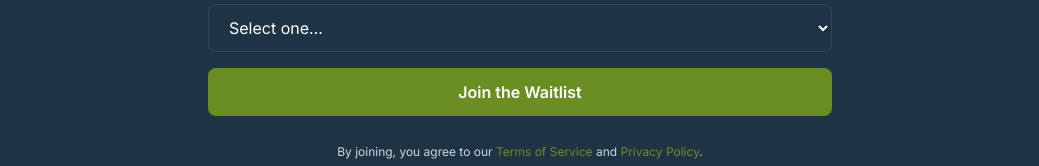
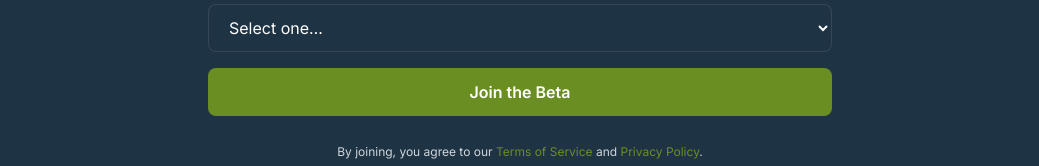
Before and after one commit to Fortified-Freedom-Network/filterparent-website, a Next.js app: page / in a window 1280 px wide. Shown: the part 4064-4230 px from the top of the page, without its empty margins (120-1159 px from the left). Built offline with nearby package versions, Linux system fonts and the light colour scheme.

Commit message:
fix: update website beta signup copy (#14)

```diff
--- a/src/app/page.tsx
+++ b/src/app/page.tsx
@@ -596,9 +596,9 @@ function Waitlist() {
                 You&apos;re in!
               </h3>
               <p className="max-w-md leading-relaxed text-body">
-                We&apos;ll email you before Round 1 kicks off on{" "}
-                <span className="font-semibold text-white">April 13th</span>{" "}
-                with everything you need to get started.
+                Check your email for next steps, then head to{" "}
+                <span className="font-semibold text-white">app.filterparent.com</span>{" "}
+                to create your account and start the beta.
               </p>
 
               <div className="mt-2 w-full border-t border-white/10 pt-6">
@@ -711,7 +711,7 @@ function Waitlist() {
                 disabled={loading}
                 className="w-full rounded-lg bg-olive py-3 text-center font-semibold text-white transition-colors hover:bg-olive-dark disabled:opacity-60"
               >
-                {loading ? "Submitting…" : "Join the Waitlist"}
+                {loading ? "Submitting…" : "Join the Beta"}
               </button>
 
               <p className="mt-3 text-center text-xs text-body">
```
